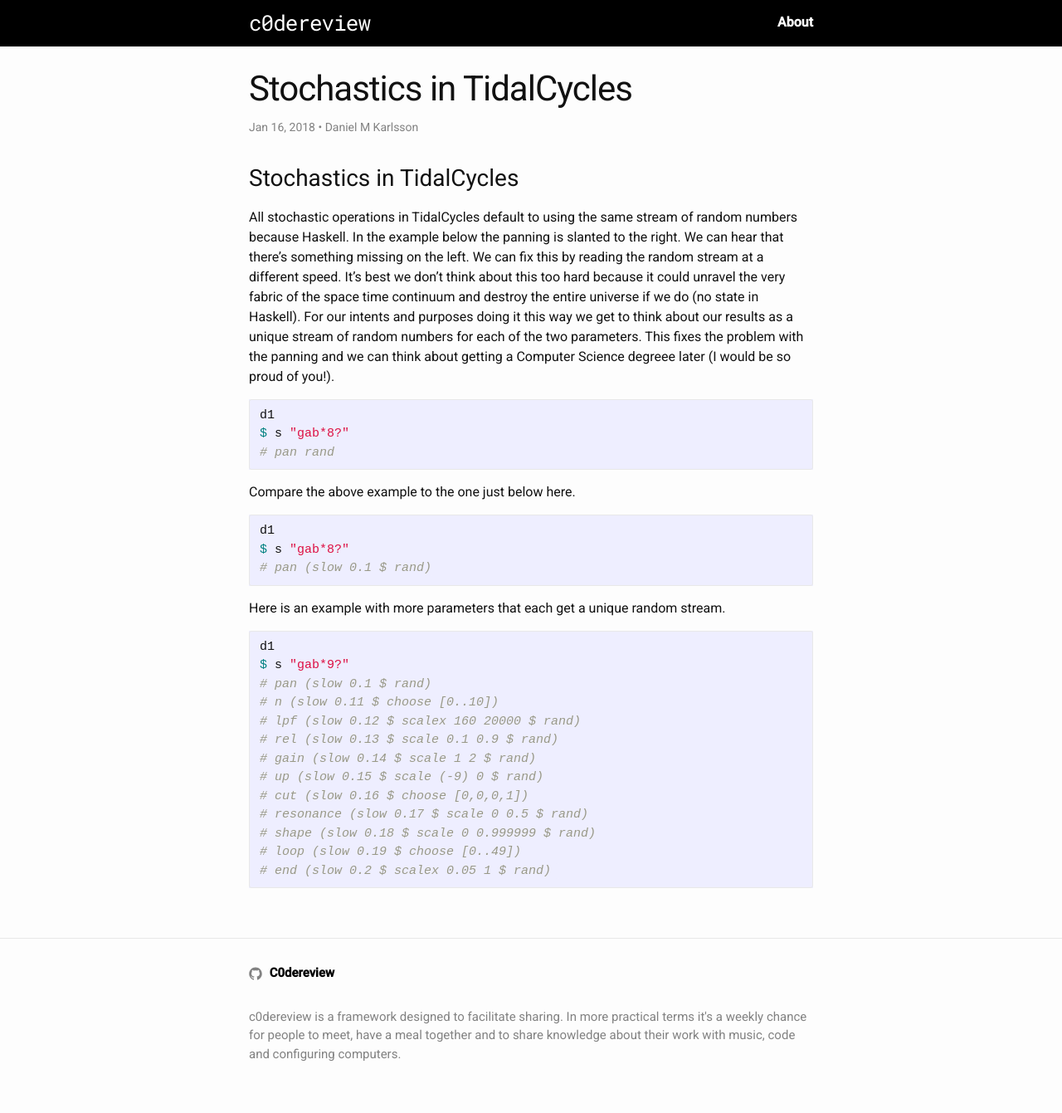
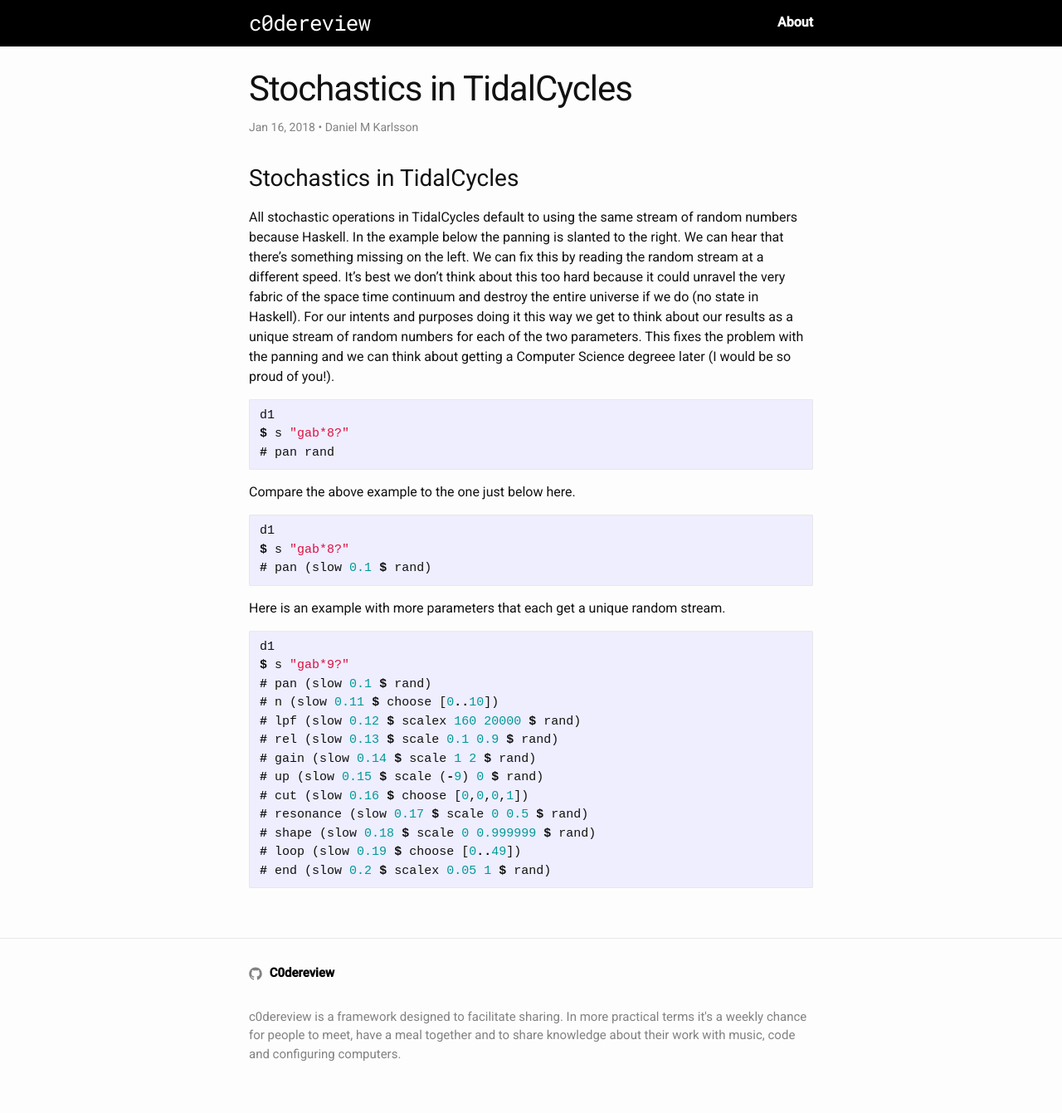
Before and after one commit to C0dereview/c0dereview.github.io, a Jekyll site: the page built from _posts/2018-01-16-stochastics-in-tidalcycles.md, in a window 1280 px wide. Shown: the whole page at 83% size. Built offline with Jekyll 4.4.1, drawn with Linux system fonts in a browser that asks for light colours.

Commit message:
Haskell code formatting

````diff
--- a/_posts/2018-01-16-stochastics-in-tidalcycles.md
+++ b/_posts/2018-01-16-stochastics-in-tidalcycles.md
@@ -20,7 +20,7 @@ a unique stream of random numbers for each of the two parameters. This fixes the
 problem with the panning and we can think about getting a Computer Science
 degreee later (I would be so proud of you!).
 
-```shell
+```haskell
 d1
 $ s "gab*8?"
 # pan rand
@@ -28,7 +28,7 @@ $ s "gab*8?"
 
 Compare the above example to the one just below here.
 
-```shell
+```haskell
 d1
 $ s "gab*8?"
 # pan (slow 0.1 $ rand)
@@ -36,7 +36,7 @@ $ s "gab*8?"
 
 Here is an example with more parameters that each get a unique random stream.
 
-```shell
+```haskell
 d1
 $ s "gab*9?"
 # pan (slow 0.1 $ rand)
````
